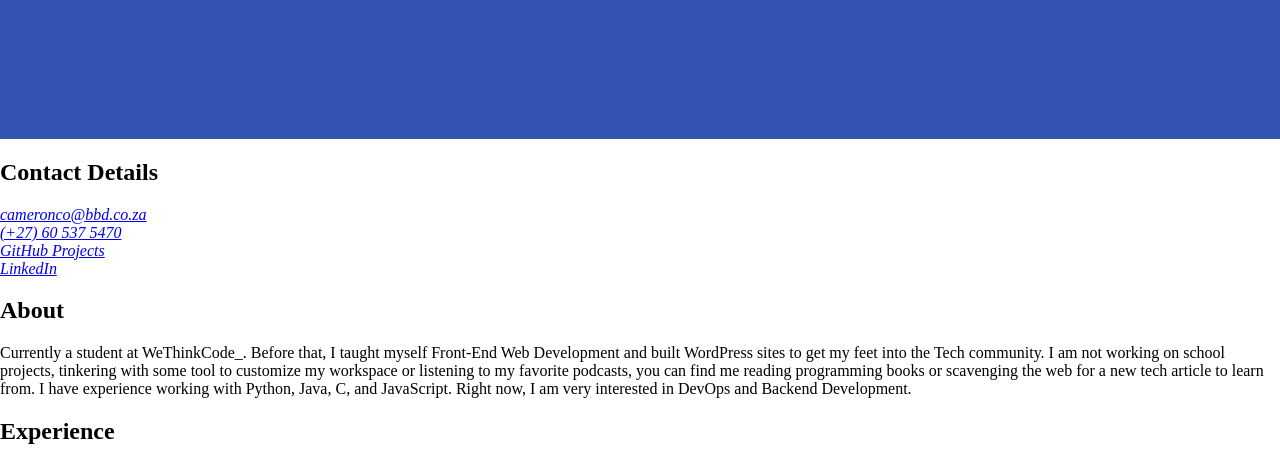
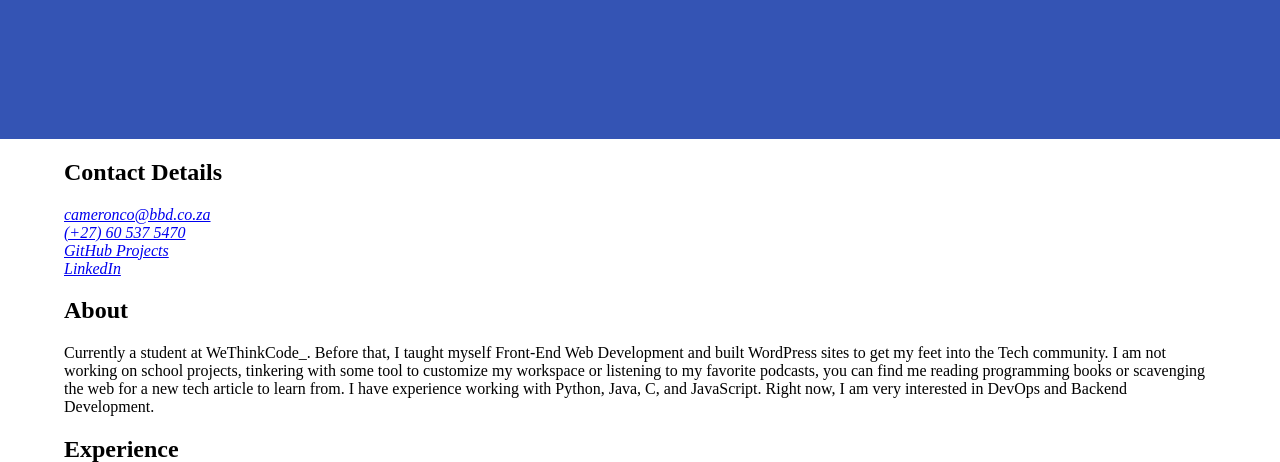
Before and after one commit to ccohen021/ccohen021.github.io, a plain HTML site: page index.html in a window 1280 px wide. Shown: the part 346-808 px from the top of the page. Drawn offline with Linux system fonts and the light colour scheme.

Commit message:
Update stylesheet.css

```diff
--- a/stylesheet.css
+++ b/stylesheet.css
@@ -16,3 +16,12 @@ header {
 header > h1 {
     padding: 0;
 }
+
+h1 {
+    text-align: center;
+}
+
+.container {
+    padding-left: 5%;
+    padding-right: 5%;
+}
```
